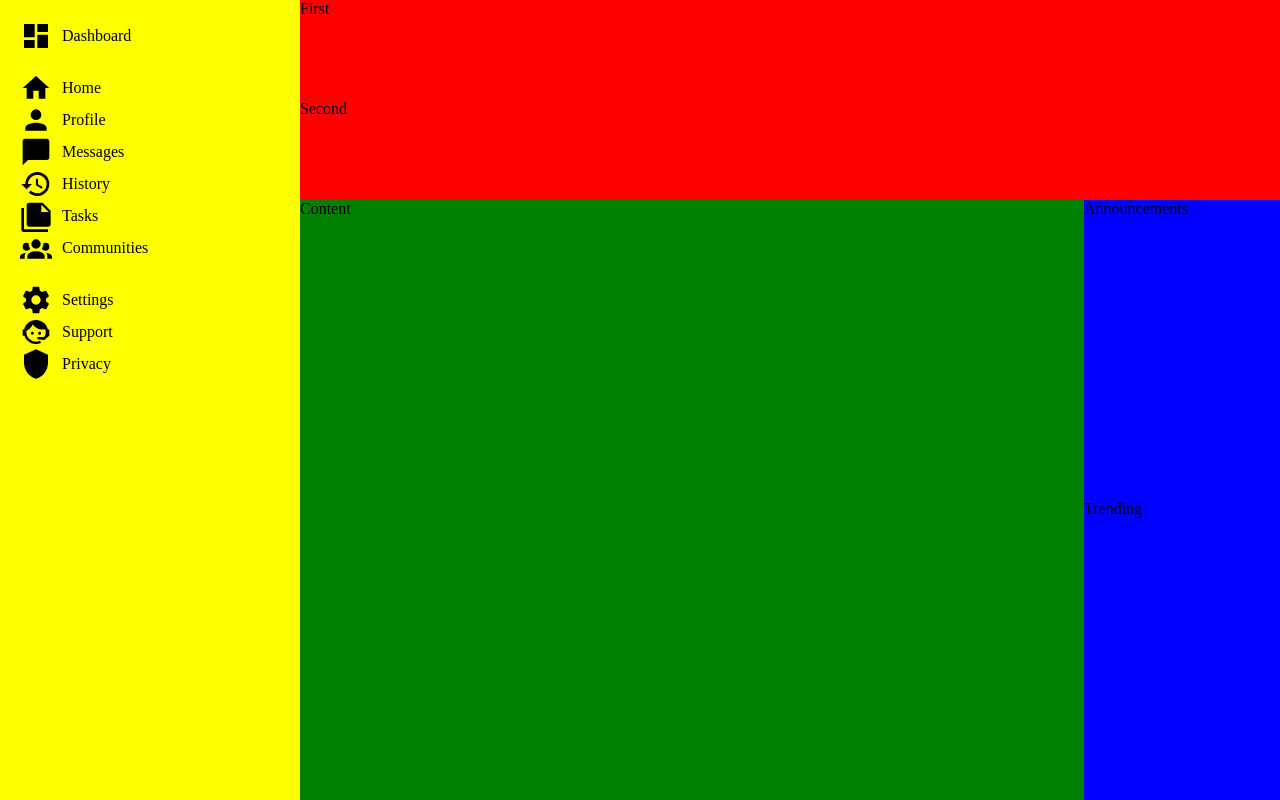
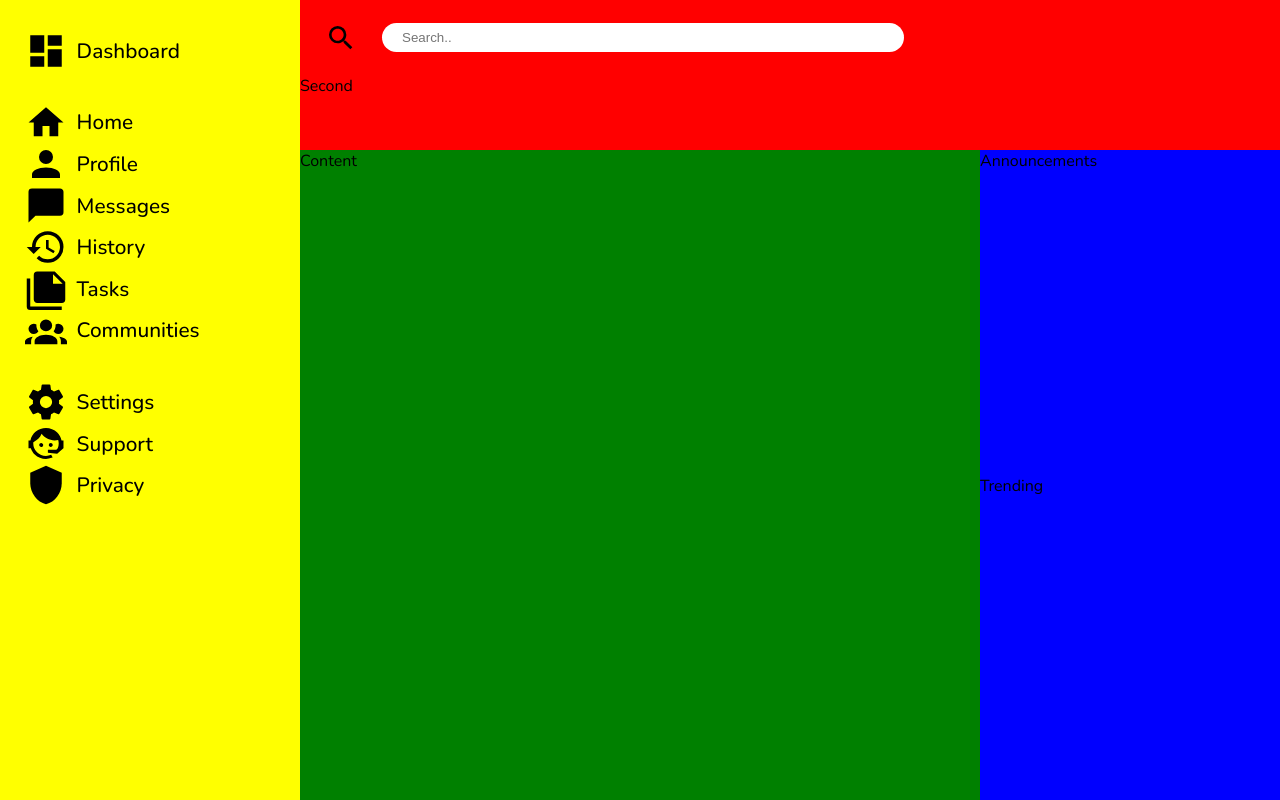
Before and after one commit to mikels0n/admin-dashboard, a plain HTML site: page index.html in a window 1280 px wide. Drawn offline with nearby package versions, Linux system fonts and the light colour scheme.

Commit message:
search bar + layout adjustments + global font added + imgs added

```diff
--- a/index.html
+++ b/index.html
@@ -5,6 +5,9 @@
     <meta name="viewport" content="width=device-width, initial-scale=1.0">
     <title>Admin Dashboard</title>
     <link rel="stylesheet" href="style.css">
+    <link rel="preconnect" href="https://fonts.googleapis.com">
+    <link rel="preconnect" href="https://fonts.gstatic.com" crossorigin>
+    <link href="https://fonts.googleapis.com/css2?family=Nunito:ital,wght@0,200..1000;1,200..1000&display=swap" rel="stylesheet">
 </head>
 <body>
     <div class="container">
@@ -55,7 +58,12 @@
             </div>
         </div>
         <div class="header">
-            <div class="first-header">First</div>
+            <div class="first-header">
+                <img src="img/magnify.svg" alt="search icon" class="search-icon">
+                <form action="" method="post">
+                    <input type="text" id="search" placeholder="Search..">
+                </form>
+            </div>
             <div class="second-header">Second</div>
         </div>
         <div class="content">Content</div>
--- a/style.css
+++ b/style.css
@@ -1,15 +1,20 @@
+
+
 body {
+    font-family: Nunito;
     margin: 0;
 }
 
 .container {
     height: 100vh;
     display: grid;
-    grid-template-columns: 300px 4fr 1fr;
-    grid-template-rows: 200px 1fr;
+    grid-template-columns: 300px minmax(300px, 4fr) 300px;
+    grid-template-rows: 150px 1fr;
 }
 
 .sidebar {
+    font-weight: 500;
+    font-size: 1.3em;
     background-color: yellow;
     grid-area: 1 / 1 / 3 / 2;
 }
@@ -32,22 +37,20 @@ body {
 }
 
 .logo {
-    padding-top: 20px;
     display: flex;
     align-items: center;
     gap: 10px;
 }
 
-img.dashboard {
+.nav-btn img, .setting-btn img, img.dashboard {
     width: 2em;
     height: 2em;
-    padding-left: 20px;
+    margin-left: 25px;
 }
 
-.nav-btn img, .setting-btn img{
+.search-icon {
     width: 2em;
     height: 2em;
-    padding-left: 20px;
 }
 
 .nav-btn div, .setting-btn div{
@@ -56,6 +59,26 @@ img.dashboard {
     gap: 10px;
 }
 
-.nav-btn, .setting-btn {
-    padding-top: 20px;
+.nav-btn, .setting-btn, .logo {
+    margin-top: 30px;
 }
+
+.first-header {
+    display: flex;
+    align-items: center;
+    padding-left: 25px;
+}
+
+#search {
+    height: 2em;
+    border-radius: 20px;
+    margin-left: 25px;
+    width: 500px;
+    border: 0;
+    padding-left: 20px;
+}
+
+#search:focus {
+    outline: none;
+    padding-left: 20px;
+}
```
Also changed, not shown: img/magnify.svg (added), 1 other file.
